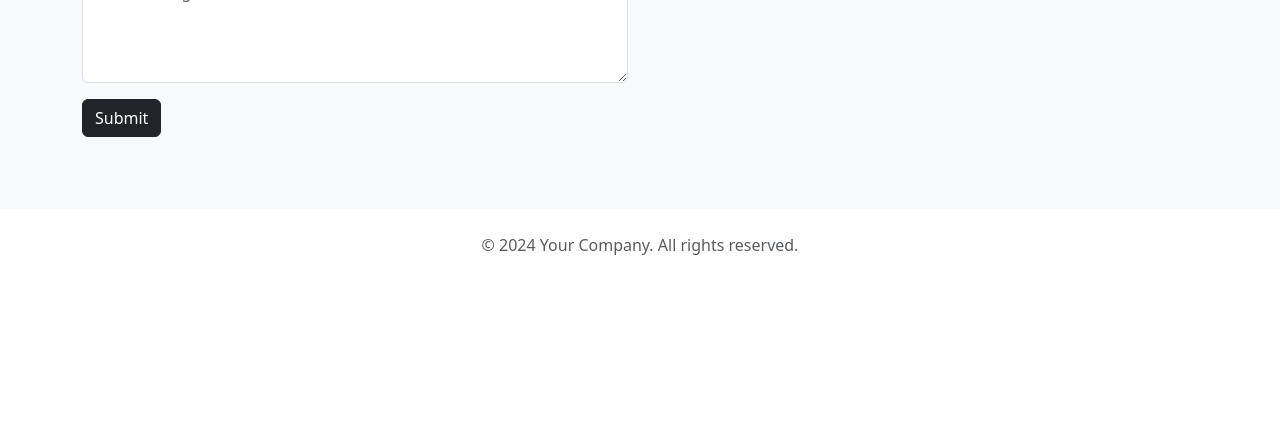
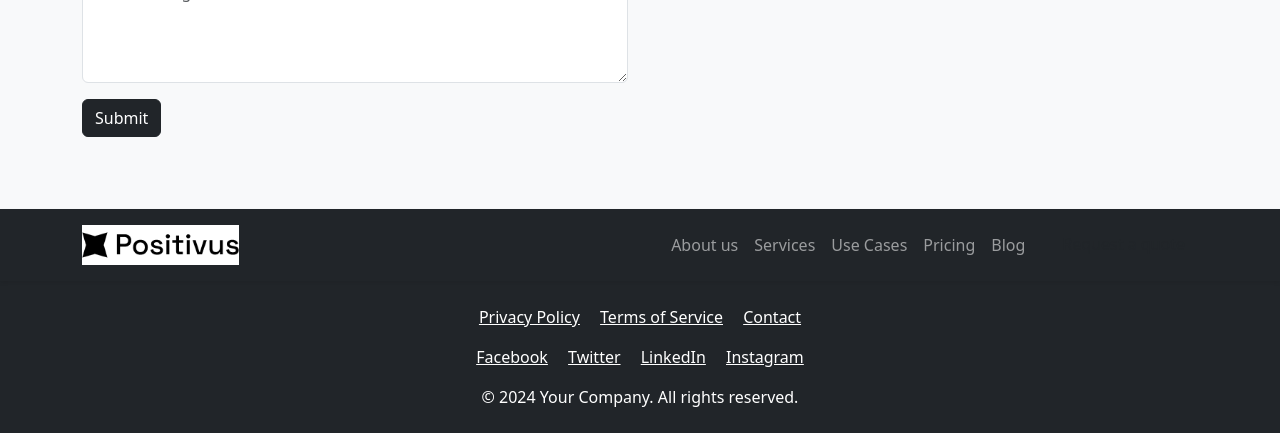
Before and after one commit to Faryal407/hackathone, a plain HTML site: page index.html in a window 1280 px wide. Shown: the part 4227-4660 px from the top of the page. Before the commit the page ends 4508 px from the top, so only its background shows below. Drawn offline with nearby package versions, Linux system fonts and the light colour scheme.

Commit message:
add footer

```diff
--- a/index.html
+++ b/index.html
@@ -411,9 +411,46 @@
 
 <!-- Footer -->
 
-<footer class="bg-white py-4">
-  <div class="container text-center">
-    <p class="text-muted mb-0">© 2024 Your Company. All rights reserved.</p>
+<!-- <footer class="bg-dark py-4">
+  <div class="container text-center text-white"> -->
+
+    <footer class="navbar navbar-expand-lg navbar-dark bg-dark shadow-sm py-3">
+  <div class="container">
+    <img src="./asset/logo.png" alt="Logo" class="me-2 text-white bg-white" style="height: 40px; color: white;">
+    <button class="navbar-toggler" type="button" data-bs-toggle="collapse" data-bs-target="#navbarNav">
+      <span class="navbar-toggler-icon"></span>
+    </button>
+    <div class="collapse navbar-collapse justify-content-end" id="navbarNav">
+      <ul class="navbar-nav">
+        <li class="nav-item"><a class="nav-link" href="#">About us</a></li>
+        <li class="nav-item"><a class="nav-link" href="#">Services</a></li>
+        <li class="nav-item"><a class="nav-link" href="#">Use Cases</a></li>
+        <li class="nav-item"><a class="nav-link" href="#">Pricing</a></li>
+        <li class="nav-item"><a class="nav-link" href="#">Blog</a></li>
+        <li class="nav-item"><a class="btn btn-outline-dark ms-3" href="#">Request a quote</a></li>
+      </ul>
+    </div>
+  </div>
+</footer>
+<footer class="bg-dark py-4">
+  <div class="container text-center text-white">
+    <div class="mb-3">
+      <a href="#" class="text-white me-3">Privacy Policy</a>
+      <a href="#" class="text-white me-3">Terms of Service</a>
+      <a href="#" class="text-white">Contact</a>
+    </div>
+  </div>
+
+  <div class="container text-center text-white">
+    <div class="mb-3">
+      <a href="#" class="text-white me-3">Facebook</a>
+      <a href="#" class="text-white me-3">Twitter</a>
+      <a href="#" class="text-white me-3">LinkedIn</a>
+      <a href="#" class="text-white">Instagram</a>
+    </div>
+  </div>
+  <div class="container text-center text-white">
+    <p class=" mb-0">© 2024 Your Company. All rights reserved.</p>
   </div>
 </footer>
 
```
